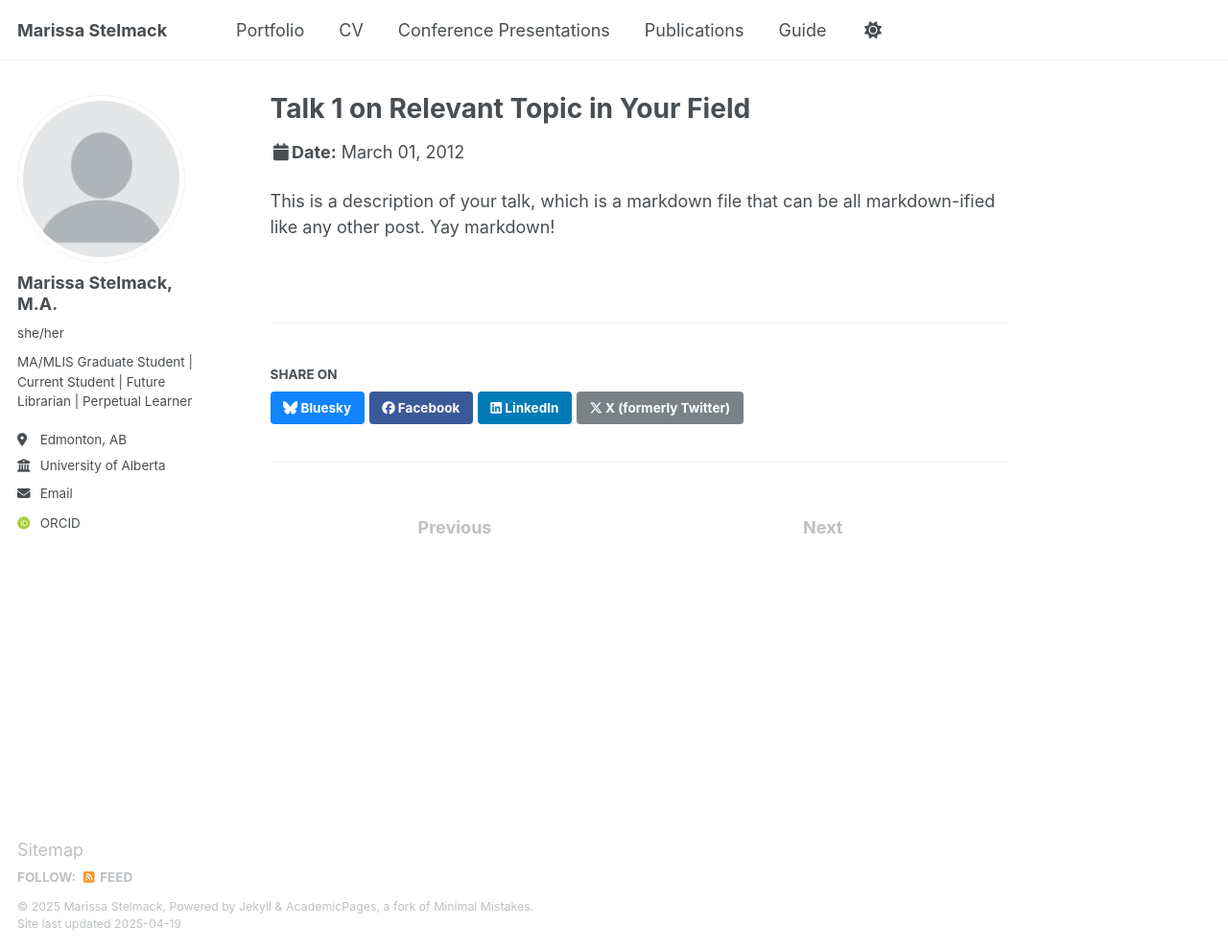
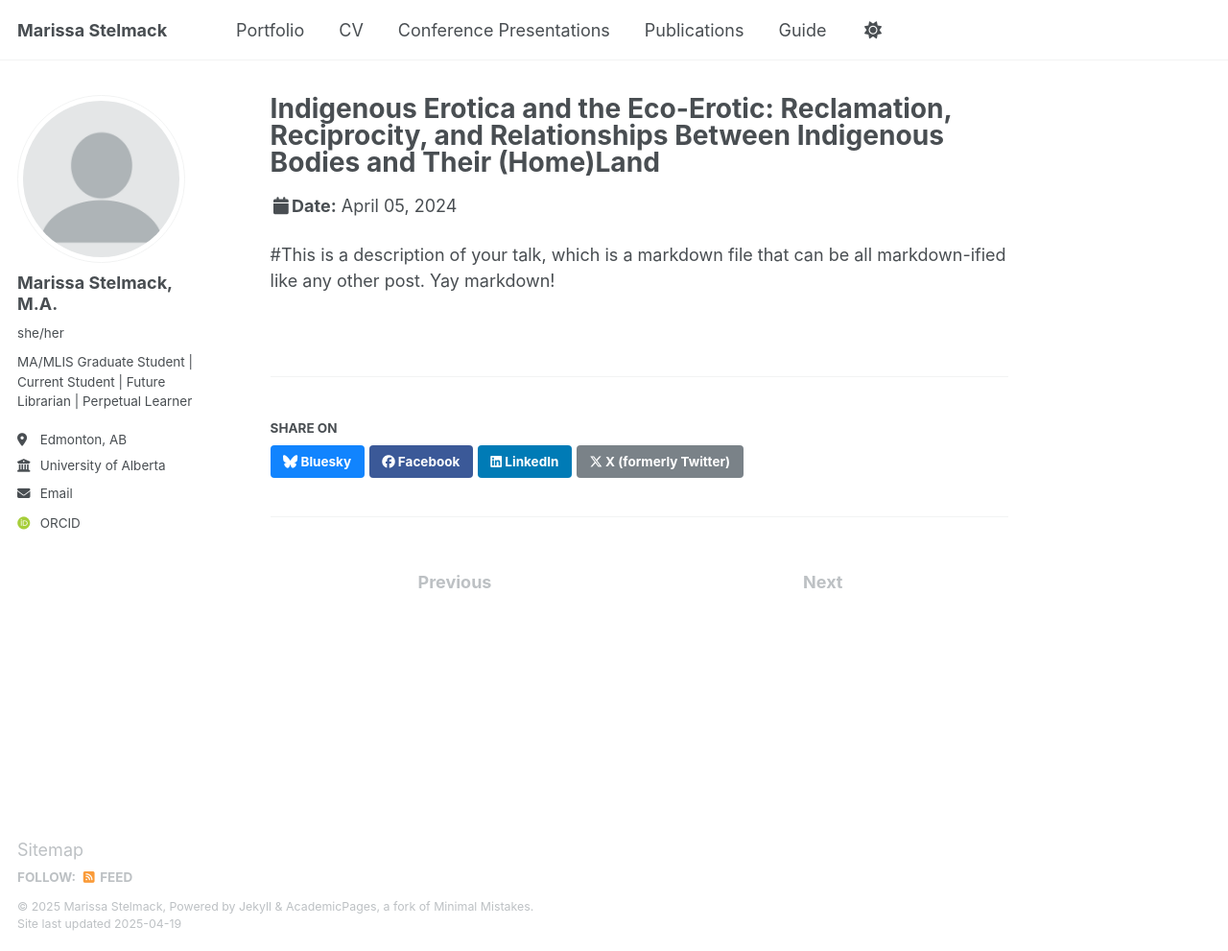
Before and after one commit to mstelmac/about, a Jekyll site: the page built from _talks/2012-03-01-talk-1.md, in a window 1280 px wide and 991 px high. Shown: the whole window at 96% size. Built offline with Jekyll 4.4.1, drawn with Linux system fonts in a browser that asks for light colours; some web fonts are replaced.

Commit message:
Changes to talks page and talk 1

```diff
--- a/_pages/talks.html
+++ b/_pages/talks.html
@@ -1,6 +1,6 @@
 ---
 layout: archive
-title: "Talks and presentations"
+title: "Conference Presentations"
 permalink: /talks/
 author_profile: true
 ---
--- a/_talks/2012-03-01-talk-1.md
+++ b/_talks/2012-03-01-talk-1.md
@@ -1,11 +1,11 @@
 ---
-title: "Talk 1 on Relevant Topic in Your Field"
+title: "Indigenous Erotica and the Eco-Erotic: Reclamation, Reciprocity, and Relationships Between Indigenous Bodies and Their (Home)Land"
 collection: talks
-type: "Talk"
-permalink: /talks/2012-03-01-talk-1
-venue: "UC San Francisco, Department of Testing"
-date: 2012-03-01
-location: "San Francisco, CA, USA"
+# type: "Talk"
+permalink: /talks/2024-04-05
+venue: "Free Exchange Graduate English Conference, University of Calgary"
+date: 2024-04-05
+location: "Calgary, AB, CA"
 ---
 
-This is a description of your talk, which is a markdown file that can be all markdown-ified like any other post. Yay markdown!
+#This is a description of your talk, which is a markdown file that can be all markdown-ified like any other post. Yay markdown!
```
